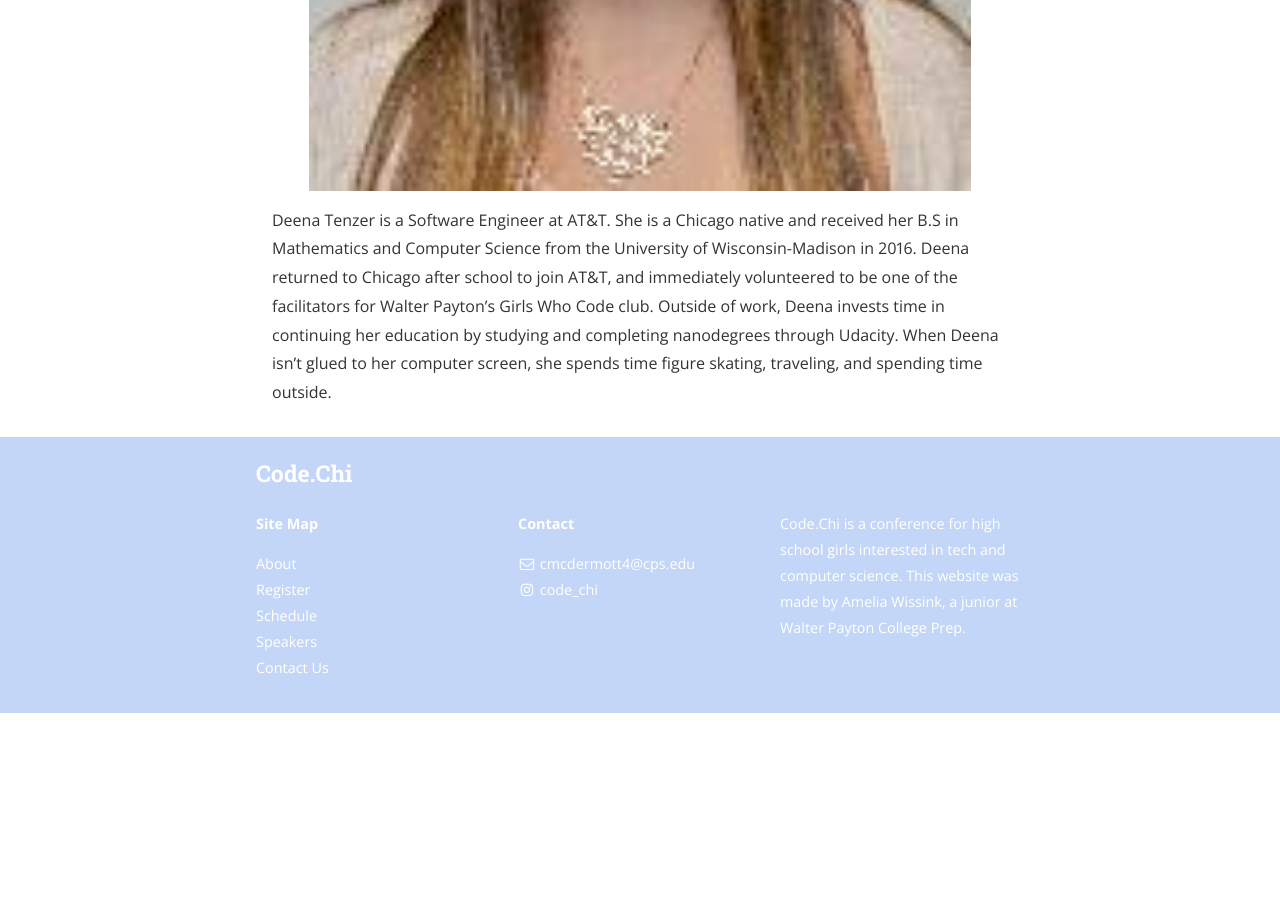
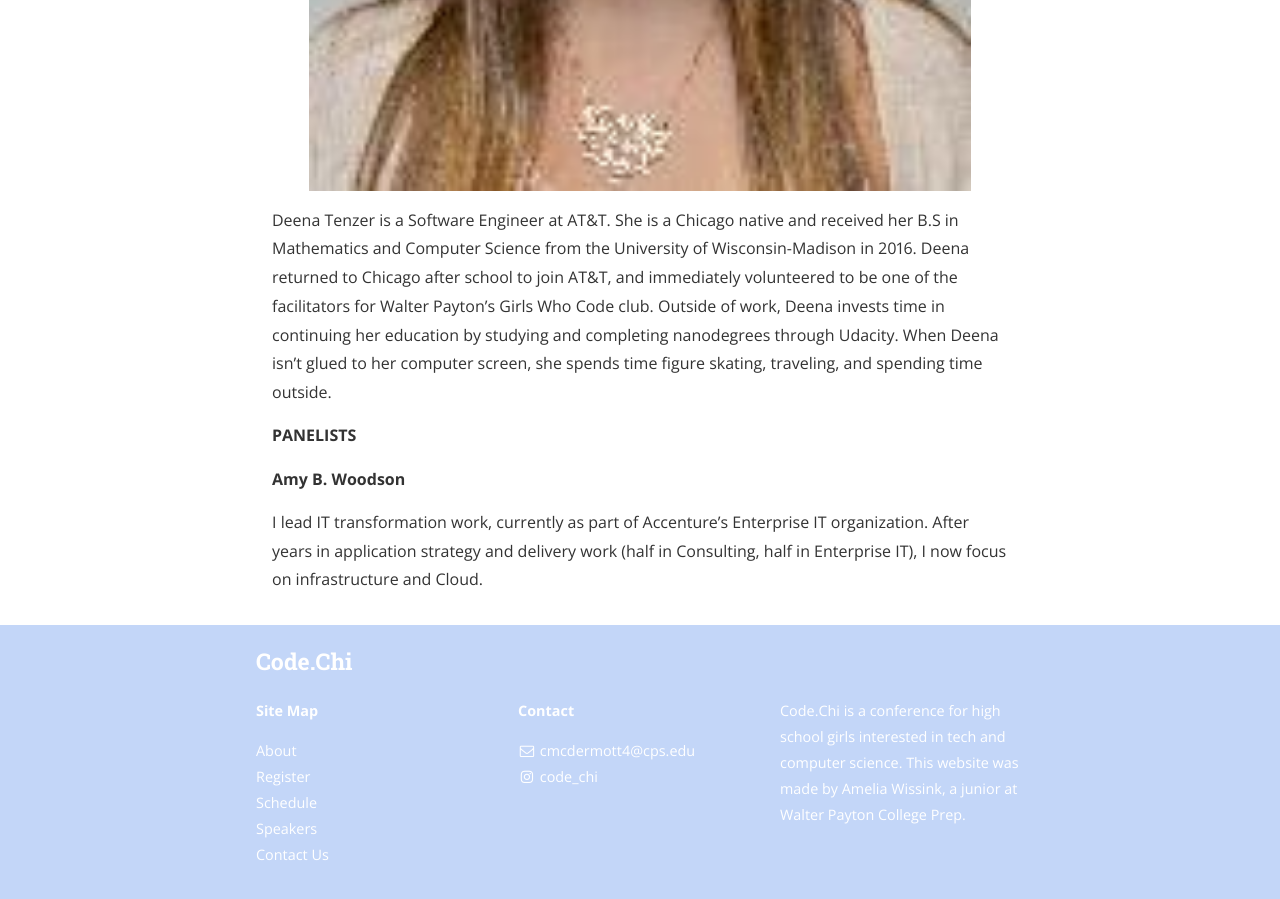
Before and after one commit to awissink/codechi, a Jekyll site: the page built from speakers.md, in a window 1280 px wide and 900 px high, scrolled down 4096 px. Built offline with Jekyll 4.4.1, drawn with Linux system fonts in a browser that asks for light colours; nearby versions of some CDN libraries; before the commit the page ends 4809 px from its top, so only the background shows below that.

Commit message:
Update speakers.md
Updated speakers markdown file with new bio.

```diff
--- a/speakers.md
+++ b/speakers.md
@@ -27,3 +27,9 @@ Amelia Chaltin is a 2019 Graduate of the Illinois Institute of Technology with a
 ![](/assets/deena.jpg)
 
 Deena Tenzer is a Software Engineer at AT&T. She is a Chicago native and received her B.S in Mathematics and Computer Science from the University of Wisconsin-Madison in 2016. Deena returned to Chicago after school to join AT&T, and immediately volunteered to be one of the facilitators for Walter Payton's Girls Who Code club. Outside of work, Deena invests time in continuing her education by studying and completing nanodegrees through Udacity. When Deena isn't glued to her computer screen, she spends time figure skating, traveling, and spending time outside.
+
+**PANELISTS**
+
+**Amy B. Woodson**
+
+I lead IT transformation work, currently as part of Accenture’s Enterprise IT organization. After years in application strategy and delivery work (half in Consulting, half in Enterprise IT), I now focus on infrastructure and Cloud.
```
